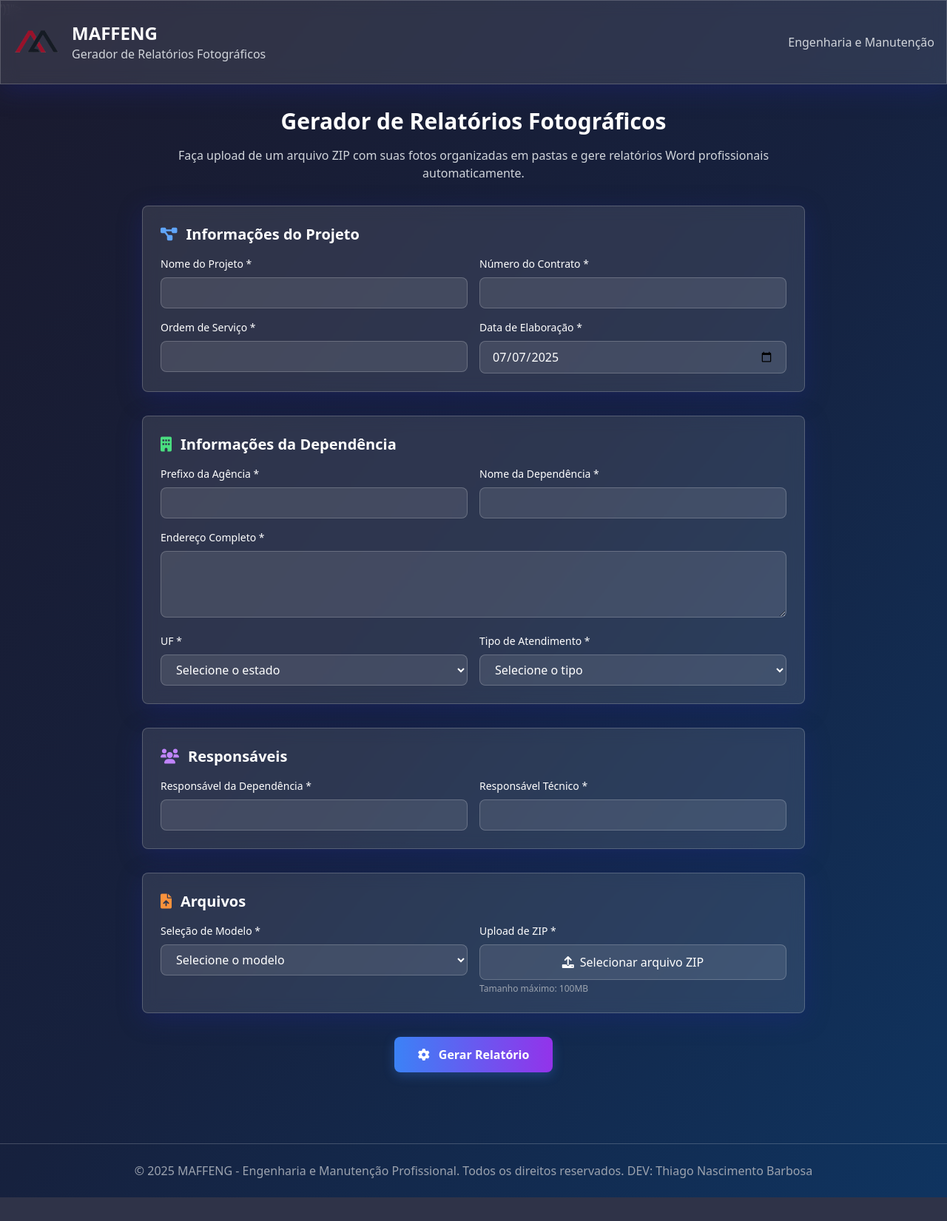
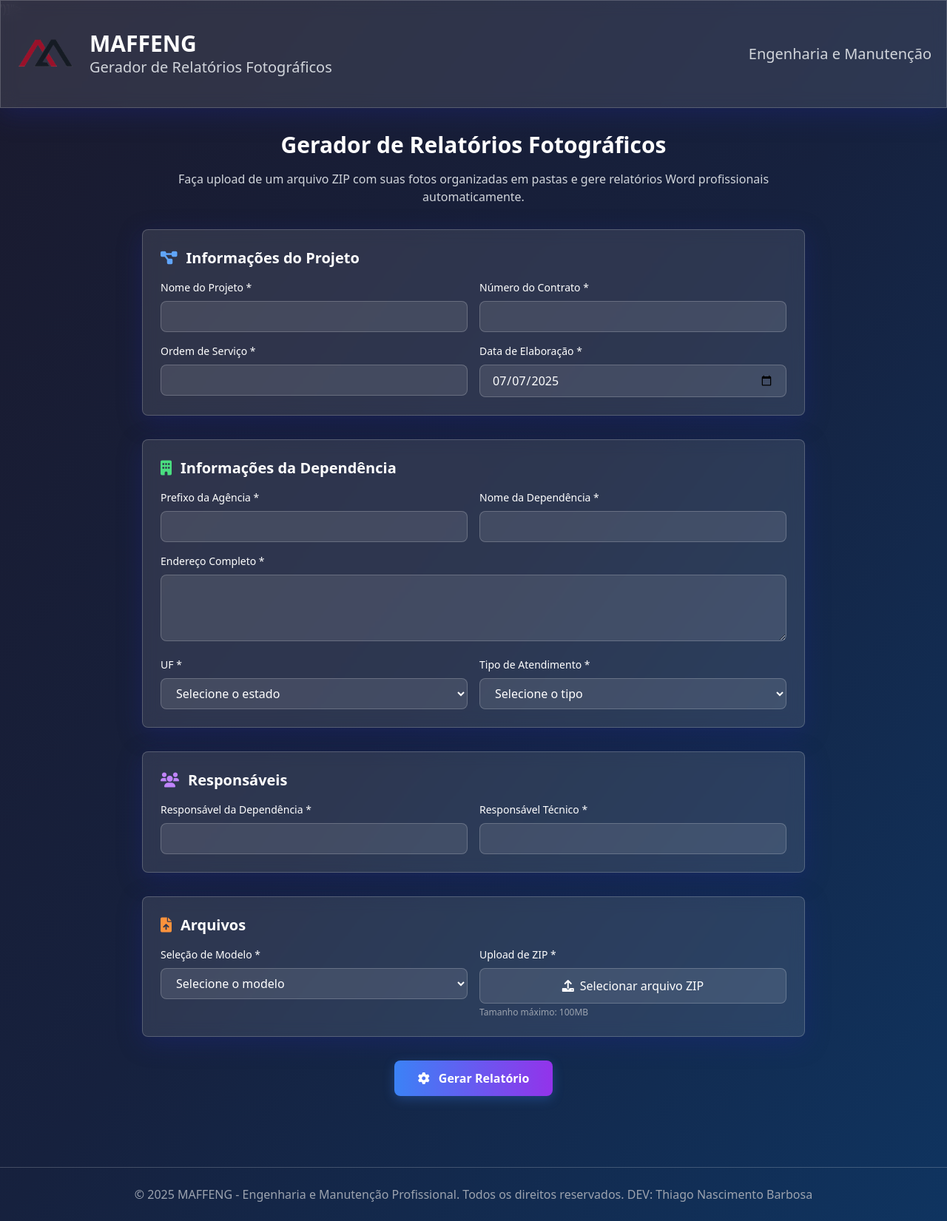
Before and after one commit to ThiagoNbarbosa/MAFFENG-Relatorios-Automatizados-10, a Flask app: page / in a window 1280 px wide. Shown: the whole page at 74% size. Before the commit the page ends 1619 px from the top, so only its background shows below. Run offline with Flask 3, Linux system fonts and the light colour scheme; some libraries are stand-ins or nearby versions.

Commit message:
Increase the size of navigation bar elements for better visibility
Increases container padding, logo dimensions, and font sizes in `templates/base.html` by 25%.

Replit-Commit-Author: Agent
Replit-Commit-Session-Id: bc0e56a5-0a15-467e-91e7-0a02acd25088
Replit-Commit-Screenshot-Url: https://storage.googleapis.com/screenshot-production-us-central1/2490d5f0-57d4-4c41-8749-3ebacea1f737/5162a746-8f26-4137-b290-f2e58edc41a8.jpg

```diff
--- a/templates/base.html
+++ b/templates/base.html
@@ -38,21 +38,21 @@
 
     <!-- Navigation -->
     <nav class="relative z-10 glass-card border-b border-white/20">
-        <div class="container mx-auto px-4 py-6">
+        <div class="container mx-auto px-5 py-8">
             <div class="flex items-center justify-between">
-                <div class="flex items-center space-x-4">
-                    <div class="w-16 h-16 flex items-center justify-center">
+                <div class="flex items-center space-x-5">
+                    <div class="w-20 h-20 flex items-center justify-center">
                         <img src="{{ url_for('static', filename='images/maffeng-logo.png') }}"
                              alt="MAFFENG Logo"
                              class="w-full h-full object-contain">
                     </div>
                     <div>
-                        <h1 class="text-2xl font-bold">MAFFENG</h1>
-                        <p class="text-base text-gray-300">Gerador de Relatórios Fotográficos</p>
+                        <h1 class="text-3xl font-bold">MAFFENG</h1>
+                        <p class="text-xl text-gray-300">Gerador de Relatórios Fotográficos</p>
                     </div>
                 </div>
                 <div class="text-right">
-                    <p class="text-base text-gray-300">Engenharia e Manutenção</p>
+                    <p class="text-xl text-gray-300">Engenharia e Manutenção</p>
                 </div>
             </div>
         </div>
```
